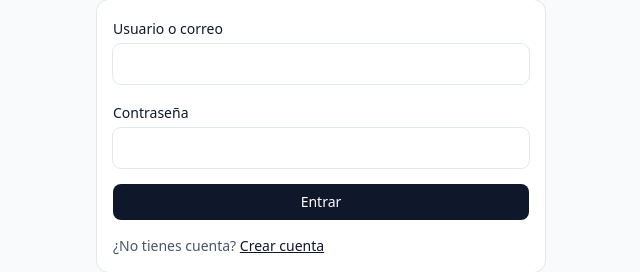
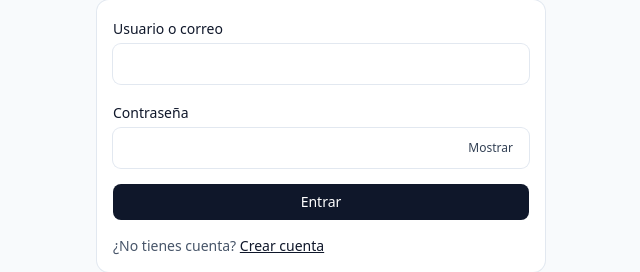
Before and after one commit to TomasPosada0626/Neuroroutine, a React (Vite) app in the folder frontend/: page /login in a window 1280 px wide. Shown: the part 302-574 px from the top of the page, without its empty margins (319-959 px from the left). Built offline with nearby package versions, Linux system fonts and the light colour scheme; no server answers.

Commit message:
UI: toggle show/hide password

```diff
--- a/frontend/src/pages/LoginPage.tsx
+++ b/frontend/src/pages/LoginPage.tsx
@@ -3,7 +3,7 @@ import { useForm } from 'react-hook-form'
 import { Link, Navigate, useLocation, useNavigate } from 'react-router-dom'
 import { useAuth } from '@/features/auth/authStore'
 import { loginSchema, type LoginValues } from '@/features/auth/schemas'
-import { Button, Card, Input } from '@/shared/ui'
+import { Button, Card, Input, PasswordInput } from '@/shared/ui'
 
 export function LoginPage() {
   const { session, signInWithPassword } = useAuth()
@@ -49,7 +49,7 @@ export function LoginPage() {
 
             <div className="space-y-1">
               <label className="text-sm font-medium">Contraseña</label>
-              <Input type="password" autoComplete="current-password" {...form.register('password')} />
+              <PasswordInput autoComplete="current-password" {...form.register('password')} />
               {form.formState.errors.password && (
                 <div className="text-xs text-rose-600">{form.formState.errors.password.message}</div>
               )}
--- a/frontend/src/pages/RegisterPage.tsx
+++ b/frontend/src/pages/RegisterPage.tsx
@@ -3,7 +3,7 @@ import { useForm } from 'react-hook-form'
 import { Link, Navigate, useNavigate } from 'react-router-dom'
 import { useAuth } from '@/features/auth/authStore'
 import { registerSchema, type RegisterValues } from '@/features/auth/schemas'
-import { Button, Card, Input } from '@/shared/ui'
+import { Button, Card, Input, PasswordInput } from '@/shared/ui'
 
 export function RegisterPage() {
   const { session, signUpWithPassword } = useAuth()
@@ -88,7 +88,7 @@ export function RegisterPage() {
 
             <div className="space-y-1">
               <label className="text-sm font-medium">Contraseña</label>
-              <Input type="password" autoComplete="new-password" {...form.register('password')} />
+              <PasswordInput autoComplete="new-password" {...form.register('password')} />
               {form.formState.errors.password && (
                 <div className="text-xs text-rose-600">{form.formState.errors.password.message}</div>
               )}
@@ -96,7 +96,7 @@ export function RegisterPage() {
 
             <div className="space-y-1">
               <label className="text-sm font-medium">Confirmar contraseña</label>
-              <Input type="password" autoComplete="new-password" {...form.register('confirmPassword')} />
+              <PasswordInput autoComplete="new-password" {...form.register('confirmPassword')} />
               {form.formState.errors.confirmPassword && (
                 <div className="text-xs text-rose-600">
                   {form.formState.errors.confirmPassword.message}
--- /dev/null
+++ b/frontend/src/shared/ui/PasswordInput.tsx
@@ -0,0 +1,31 @@
+import type { InputHTMLAttributes } from 'react'
+import { useId, useState } from 'react'
+import { cn } from '@/shared/lib/cn'
+import { Input } from './Input'
+
+type Props = Omit<InputHTMLAttributes<HTMLInputElement>, 'type'>
+
+export function PasswordInput({ className, ...props }: Props) {
+  const [visible, setVisible] = useState(false)
+  const inputId = useId()
+
+  return (
+    <div className="relative">
+      <Input
+        id={props.id ?? inputId}
+        {...props}
+        type={visible ? 'text' : 'password'}
+        className={cn('pr-24', className)}
+      />
+      <button
+        type="button"
+        onClick={() => setVisible((v) => !v)}
+        className="absolute right-2 top-1/2 -translate-y-1/2 rounded-md px-2 py-1 text-xs font-medium text-slate-700 hover:bg-slate-100 focus:outline-none focus:ring-2 focus:ring-slate-400"
+        aria-controls={props.id ?? inputId}
+        aria-pressed={visible}
+      >
+        {visible ? 'Ocultar' : 'Mostrar'}
+      </button>
+    </div>
+  )
+}
--- a/frontend/src/shared/ui/index.ts
+++ b/frontend/src/shared/ui/index.ts
@@ -2,4 +2,5 @@ export * from './Button'
 export * from './Card'
 export * from './Input'
 export * from './Modal'
+export * from './PasswordInput'
 export * from './Textarea'
```
